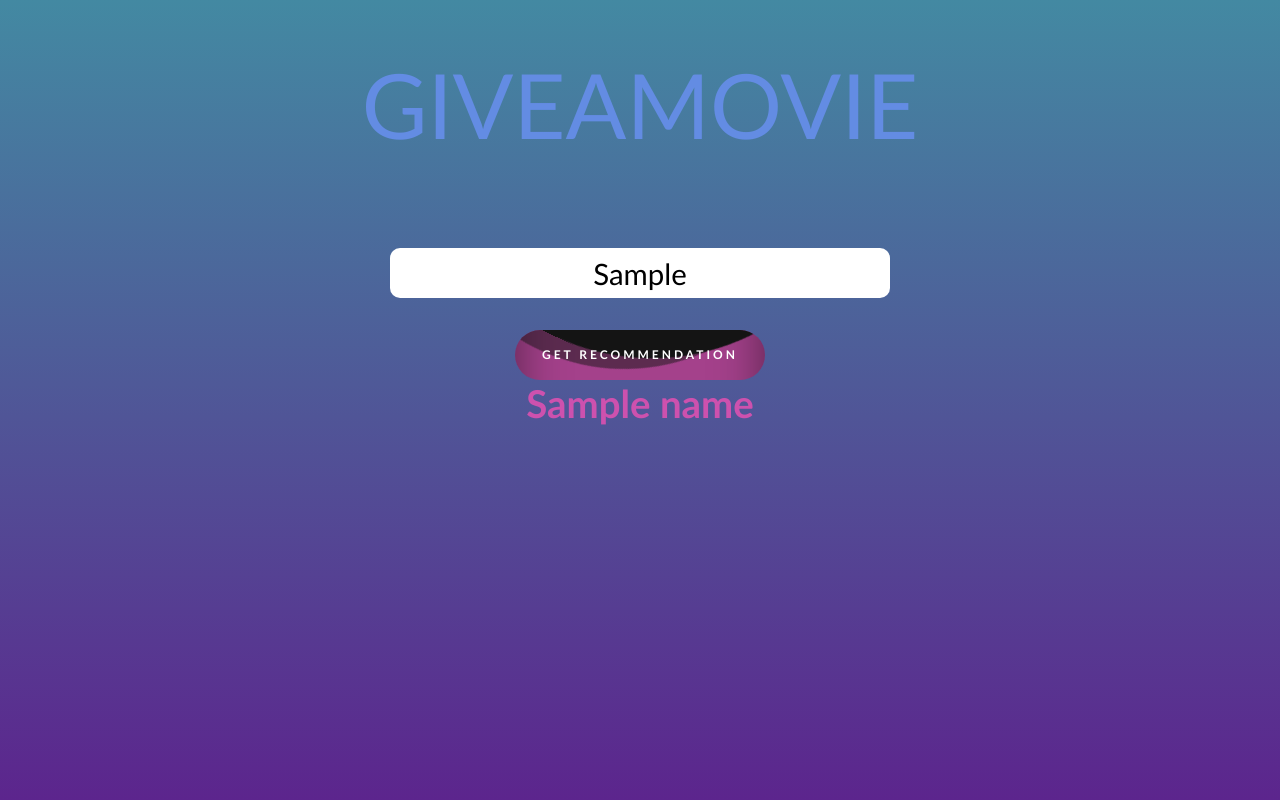
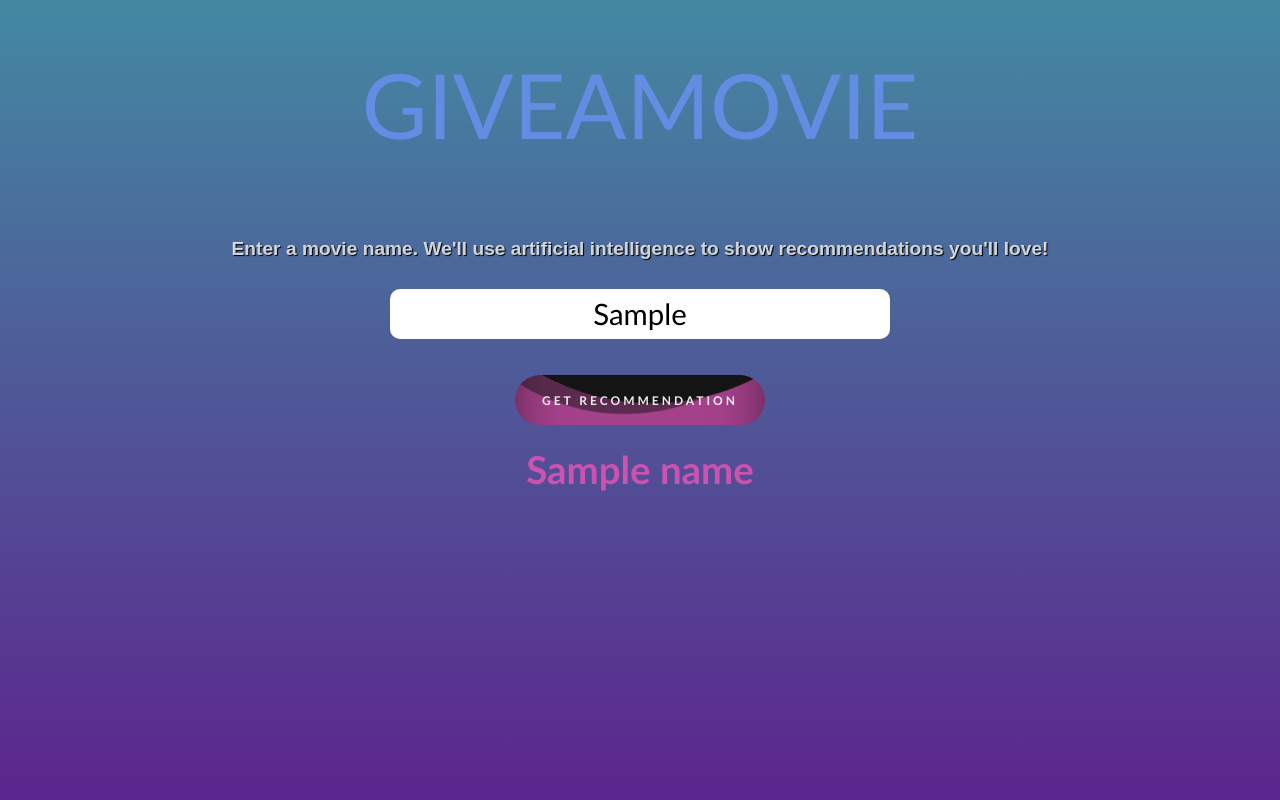
Before and after one commit to OytunKutrup/giveamovie.com-public, a Flask app: template templates/home.html in a window 1280 px wide. Run offline with Flask 2, Linux system fonts and the light colour scheme; the template is opened without the code that fills it: most values are stand-ins (such as "Sample title", 1, 10 or a date in 2020); some libraries are stand-ins or nearby versions.

Commit message:
Autocomplete added and text colors changed.

```diff
--- a/Main.py
+++ b/Main.py
@@ -14,21 +14,31 @@ def get_recommendation_data(movie_name):
     neo4j_app.close()
     return recommended_movies
 
+def get_movie_names():
+    uri = "neo4j+s://4f84511a.databases.neo4j.io"
+    user = "neo4j"
+    password = "MUsjrdnZYM3GNy2sB69z4E7hrK1PgweAxrLLA3vOB88"
+    neo4j_app = App(uri, user, password)
+    movie_names = neo4j_app.get_names()
+    neo4j_app.close()
+    return movie_names
 
 @app.route("/home")
 @app.route("/")
 def home():
-    return render_template("home.html")
+    movie_names = get_movie_names()
+    return render_template("home.html", movie_names=movie_names)
 
 
 @app.route("/recommendation1", methods=["POST", "GET"])
 def recommendation1():
     if request.method == 'POST':
+        movie_names = get_movie_names()
         input_movie = request.form['movie_input']
         recommended_movies = get_recommendation_data(input_movie)
 
         if recommended_movies is None:
-            rec_movie_name = "Movie not found."
+            rec_movie_name = "Movie not found!"
             return render_template("home.html", name=rec_movie_name)
         recommended_movie = recommended_movies[0]
 
@@ -43,12 +53,13 @@ def recommendation1():
         flash("IMDB")
         return render_template("recommendation.html", input_movie=input_movie, name=rec_movie_name,
                                overview=rec_movie_overview, runtime=rec_movie_runtime, year=rec_movie_year,
-                               rating=rec_movie_rating, action=action)
+                               rating=rec_movie_rating, action=action,  movie_names=movie_names)
 
 
 @app.route("/recommendation2", methods=["POST", "GET"])
 def recommendation2():
     if request.method == 'POST':
+        movie_names = get_movie_names()
         input_movie = request.form['movie_input']
         recommended_movies = get_recommendation_data(input_movie)
 
@@ -68,12 +79,13 @@ def recommendation2():
         flash("IMDB")
         return render_template("recommendation.html", input_movie=input_movie, name=rec_movie_name,
                                overview=rec_movie_overview, runtime=rec_movie_runtime, year=rec_movie_year,
-                               rating=rec_movie_rating, action=action)
+                               rating=rec_movie_rating, action=action, movie_names=movie_names)
 
 
 @app.route("/recommendation3", methods=["POST", "GET"])
 def recommendation3():
     if request.method == 'POST':
+        movie_names = get_movie_names()
         input_movie = request.form['movie_input']
         recommended_movies = get_recommendation_data(input_movie)
 
@@ -93,12 +105,13 @@ def recommendation3():
         flash("IMDB")
         return render_template("recommendation.html", input_movie=input_movie, name=rec_movie_name,
                                overview=rec_movie_overview, runtime=rec_movie_runtime, year=rec_movie_year,
-                               rating=rec_movie_rating, action=action)
+                               rating=rec_movie_rating, action=action, movie_names=movie_names)
 
 
 @app.route("/recommendation4", methods=["POST", "GET"])
 def recommendation4():
     if request.method == 'POST':
+        movie_names = get_movie_names()
         input_movie = request.form['movie_input']
         recommended_movies = get_recommendation_data(input_movie)
 
@@ -118,12 +131,13 @@ def recommendation4():
         flash("IMDB")
         return render_template("recommendation.html", input_movie=input_movie, name=rec_movie_name,
                                overview=rec_movie_overview, runtime=rec_movie_runtime, year=rec_movie_year,
-                               rating=rec_movie_rating, action=action)
+                               rating=rec_movie_rating, action=action, movie_names=movie_names)
 
 
 @app.route("/recommendation5", methods=["POST", "GET"])
 def recommendation5():
     if request.method == 'POST':
+        movie_names = get_movie_names()
         input_movie = request.form['movie_input']
         recommended_movies = get_recommendation_data(input_movie)
 
@@ -143,7 +157,7 @@ def recommendation5():
         flash("IMDB")
         return render_template("recommendation.html", input_movie=input_movie, name=rec_movie_name,
                                overview=rec_movie_overview, runtime=rec_movie_runtime, year=rec_movie_year,
-                               rating=rec_movie_rating, action=action)
+                               rating=rec_movie_rating, action=action, movie_names=movie_names)
 
 
 if __name__ == "__main__":
--- a/static/style.css
+++ b/static/style.css
@@ -6,21 +6,31 @@ body {
     justify-content: center;
     height: 100vh;
     width: 100%;
+    background-repeat: no-repeat;
     background-size: cover;
     background-attachment: fixed;
     text-decoration: none;
 }
 
+p {
+    font-family: "josefin sans", Arial, sans-serif;
+    font-size: 1.5vw;
+    -webkit-text-fill-color: rgba(255, 255, 255, 0.8);
+    -webkit-text-stroke: 3px transparent;
+    font-weight: bold;
+    text-shadow: 1px 1px 1px #000;
+}
 
 h2 {
     color: #CD51AE;
     font-size: 3vw;
     text-align: center;
     font-family: Trebuchet MS;
+
 }
 
 h3{
-    color: #8A5CC1;
+    color: #b188e2;
     text-align: center;
     font-size: 1.5vw;
     margin-right: 15%;
@@ -29,7 +39,7 @@ h3{
 }
 
 h4{
-    color: #8A5CC1;
+    color: #b188e2;
     text-align: center;
     margin-top: 2%;
     margin-right: 3%;
@@ -41,7 +51,7 @@ h4{
     font-size: 2.3vw;
     width: 500px;
     height: 50px;
-    margin-top: 1.5%;
+    margin-top: 3.5%;
     margin-left: 2%;
     margin-bottom: 2.5%;
     margin-right: 2%;
@@ -107,7 +117,7 @@ a input {
   font-size: 12px;
   font-weight: bold;
   height: 50px;
-  color: #fff;
+  color: #ededed;
   letter-spacing: 3px;
   z-index: 1;
 }
@@ -163,8 +173,20 @@ a:hover .liquid{
   }
 }
 
-.movie-header{
+.movie-header {
     display: flex;
     justify-content: center;
     width: %50;
 }
+.home-movie-header {
+    margin-top: 2.5%;
+}
+
+.ui-menu .ui-menu-item {
+    justify-content: center;
+    display: flex;
+}
+
+.ui-menu .ui-menu-item a {
+    width: auto;
+    max-width: 500px;
--- a/templates/home.html
+++ b/templates/home.html
@@ -6,6 +6,15 @@
     <!--        <link href="https://cdn.jsdelivr.net/npm/bootstrap@5.2.0-beta1/dist/css/bootstrap.min.css" rel="stylesheet"-->
     <!--              integrity="sha384-0evHe/X+R7YkIZDRvuzKMRqM+OrBnVFBL6DOitfPri4tjfHxaWutUpFmBp4vmVor" crossorigin="anonymous">-->
     <link rel="stylesheet" type="text/css" href="{{ url_for('static', filename='style.css')}}">
+
+    <script src="https://ajax.googleapis.com/ajax/libs/jquery/1.7.1/jquery.js">
+    </script>
+
+    <script src="https://ajax.googleapis.com/ajax/libs/jqueryui/1.8.16/jquery-ui.js">
+    </script>
+
+    <link href="http://ajax.googleapis.com/ajax/libs/jqueryui/1.8.16/themes/ui-lightness/jquery-ui.css"
+          rel="stylesheet" type="text/css"/>
 </head>
 <body>
 
@@ -13,15 +22,35 @@
 <form action="recommendation1" method="post">
 
     <a id="homepage" href="/">Giveamovie</a>
+    <p> Enter a movie name. We'll use artificial intelligence to show recommendations you'll love!</p>
+    <input type="text" id="tags" value="{{input_movie}}" name="movie_input" placeholder="Enter a movie name"
+           class="inputbox">
+    <script>
+    const escapeHtml = (string) => {
+    return string.replaceAll('&amp;', '&').replaceAll('&lt;', '<').replaceAll('&gt;', '>')
+    .replaceAll('&quot;', '"').replaceAll('&#39;', "'");
+        }
+    $( function() {
+        var availableTags = [
+            {% for movie in movie_names %}
+                escapeHtml("{{movie}}"),
+            {% endfor %}
+    ];
+    $( "#tags" ).autocomplete({
+      source: availableTags
+        });
+    } );
 
-    <input type="text" value="{{input_movie}}" name="movie_input" placeholder="Enter a movie name" class="inputbox">
+
+
+    </script>
     <div class="inputbutton">
         <a id="button">
             <input type="submit" value="Get Recommendation" id="recommend">
             <div class="liquid"></div>
         </a>
     </div>
-    <div class="movie-header">
+    <div class="home-movie-header">
         <h2> {{name}}
         </h2>
     </div>
```
Also changed, not shown: Backend.py (+25 -11 lines), templates/recommendation.html (+27 -1 lines).
